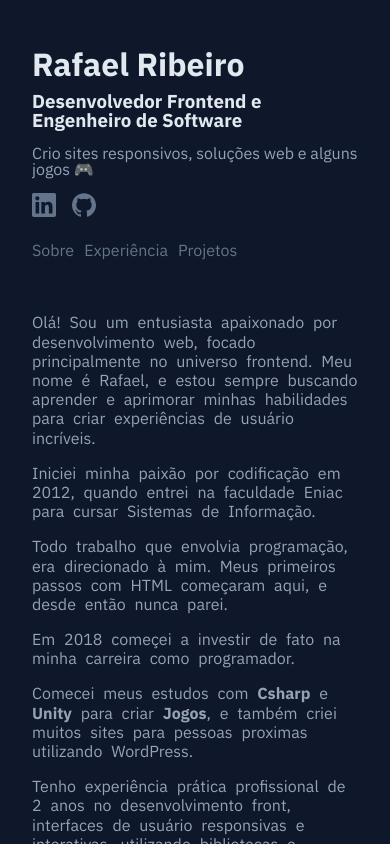
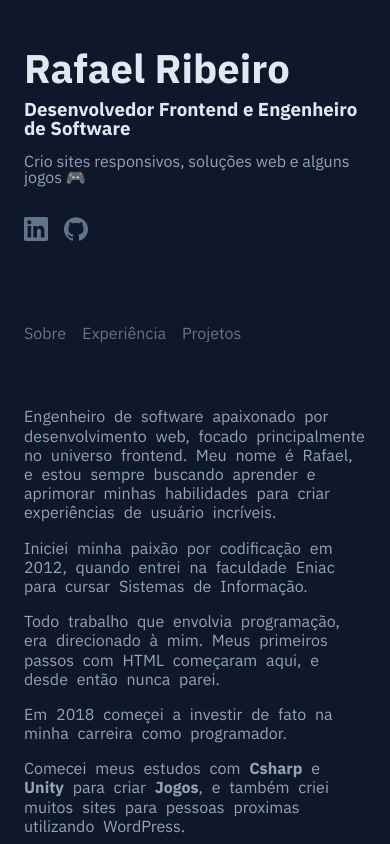
Before and after one commit to RafahOlive/portfolio, a React (Vite) app: page / in a window 390 px wide. Both pictures are taken after a click on the button "Sobre". Shown: the top 844 px of the page. Built offline with nearby package versions, Linux system fonts and the light colour scheme.

Commit message:
Ajustado responsividad

```diff
--- a/src/App.tsx
+++ b/src/App.tsx
@@ -1,4 +1,4 @@
-import { Header } from "./components/Header";
+import { Main } from "./components/Main";
 import { GlobalStyle } from "./styles/global";
 
 
@@ -7,7 +7,7 @@ export function App() {
   return (
     <>
     <GlobalStyle />
-      <Header />
+      <Main />
     </>
   )
 }
--- a/src/components/Header/styles.ts
+++ /dev/null
@@ -1,215 +0,0 @@
-import styled from "styled-components";
-import { devices } from "../../objects/sizes";
-
-export const HomeContainer = styled.main`
-  margin-top: 5.7rem;
-
-  padding: 0 10rem;
-
-  @media ${devices.extraSmall} {
-    display: flex;
-    flex-direction: column;
-    gap: 3rem;
-
-    margin-top: 3rem;
-
-    padding: 0 2rem;
-  }
-
-  @media ${devices.small} {
-    display: flex;
-    flex-direction: column;
-    gap: 3rem;
-
-    margin-top: 3rem;
-
-    padding: 0 2rem;
-  }
-
-  @media ${devices.medium} {
-  }
-
-  @media ${devices.extraLarge} {
-    margin-top: 5rem;
-
-    padding: 0 9rem;
-
-    /* position: fixed; */
-    /* left: 20px; */
-  }
-`;
-
-export const HeaderContainer = styled.header`
-  display: flex;
-  flex-direction: column;
-
-  width: 33rem;
-  height: auto;
-
-  h1,
-  h3 {
-    color: #e2e8f0;
-  }
-
-  h3 {
-    padding-top: 12px;
-  }
-
-  p {
-    padding-top: 16px;
-  }
-
-  @media ${devices.extraSmall} {
-    position: relative;
-    width: auto;
-    height: auto;
-
-    margin-top: auto;
-  }
-
-  @media ${devices.small} {
-    position: relative;
-    width: auto;
-    height: auto;
-
-    margin-top: auto;
-  }
-
-  @media ${devices.large} {
-    position: fixed;
-    left: 20%;
-
-    width: 25rem;
-    height: auto;
-  }
-`;
-
-export const HeaderMenu = styled.div`
-  button {
-    width: 100px;
-    height: 30px;
-
-    background: none;
-    border: none;
-    cursor: pointer;
-
-    font-family: "IBM Plex Sans";
-    font-size: medium;
-    color: #64748b;
-    text-align: left;
-
-    transition: 0.1s;
-  }
-
-  button:hover {
-    background: none;
-
-    color: #ffffff;
-
-    font-size: large;
-  }
-  @media ${devices.extraSmall} {
-    display: flex;
-    flex-direction: row;
-    gap: 10px;
-
-    justify-content: left;
-
-    margin-top: 1rem;
-
-    order: 1;
-
-    button {
-      width: auto;
-      height: 30px;
-    }
-  }
-
-  @media ${devices.small} {
-    display: flex;
-    flex-direction: row;
-    gap: 10px;
-
-    justify-content: left;
-
-    margin-top: 1rem;
-
-    order: 1;
-
-    button {
-      width: auto;
-      height: 30px;
-    }
-  }
-
-  @media ${devices.large} {
-    display: flex;
-    flex-direction: column;
-
-    margin-top: 5.4rem;
-
-    order: 0;
-  }
-`;
-
-export const SocialMedia = styled.div`
-  margin-top: 10rem;
-
-  a {
-    color: #64748b;
-
-    margin-top: 1rem;
-    margin-right: 1rem;
-
-    transition: 0.1s;
-  }
-
-  a:hover {
-    color: #ffffff;
-  }
-
-  @media ${devices.extraSmall} {
-    margin-top: 1rem;
-    order: 0;
-  }
-  @media ${devices.small} {
-    margin-top: 1rem;
-    order: 0;
-  }
-  @media ${devices.large} {
-    margin-top: 10rem;
-  }
-`;
-export const RightSide = styled.div`
-  width: 33rem;
-  height: auto;
-
-  margin-left: auto;
-
-  /* testes */
-  /* border: 1px solid pink;
-  background: white; */
-
-  @media ${devices.extraSmall} {
-    width: auto;
-    height: auto;
-
-    margin-left: 0;
-  }
-
-  @media ${devices.small} {
-    width: auto;
-    height: auto;
-
-    margin-left: 0;
-  }
-
-  @media ${devices.large} {
-    width: 33rem;
-    height: auto;
-
-    /* margin-left: auto; */
-    position: fixed;
-    left: 50%;
-  }
-`;
--- a/src/components/Header/index.tsx
+++ b/src/components/Main/index.tsx
@@ -4,9 +4,15 @@ import { Projects } from "../../pages/Projects";
 import { useState } from "react";
 import { Fade } from "react-awesome-reveal";
 import { SiLinkedin, SiGithub } from "react-icons/si";
-import { HeaderContainer, HeaderMenu, HomeContainer, RightSide, SocialMedia } from "./styles";
+import {
+  HeaderContainer,
+  HeaderMenu,
+  HomeContainer,
+  RightSide,
+  SocialMedia,
+} from "./styles";
 
-export function Header() {
+export function Main() {
   const [about, setAbout] = useState(false);
   const [experience, setExperience] = useState(false);
   const [projects, setProjects] = useState(false);
@@ -31,14 +37,10 @@ export function Header() {
   return (
     <HomeContainer>
       <HeaderContainer>
-          <h1>Rafael Ribeiro</h1>
-          <h3>Desenvolvedor Frontend e Engenheiro de Software</h3>
-          <p>Crio sites responsivos, soluções web e alguns jogos 🎮</p>
-        <HeaderMenu>
-          <button onClick={handelSetAbout}>Sobre</button>
-          <button onClick={handleSetExperience}>Experiência</button>
-          <button onClick={handleSetProjects}>Projetos</button>
-        </HeaderMenu>
+        <h1>Rafael Ribeiro</h1>
+        <h3>Desenvolvedor Frontend e Engenheiro de Software</h3>
+        <p>Crio sites responsivos, soluções web e alguns jogos 🎮</p>
+
         <SocialMedia>
           <a
             href="https://www.linkedin.com/in/rafaelribeirodev/"
@@ -51,6 +53,12 @@ export function Header() {
             <SiGithub size={24} />
           </a>
         </SocialMedia>
+
+        <HeaderMenu>
+          <button onClick={handelSetAbout}>Sobre</button>
+          <button onClick={handleSetExperience}>Experiência</button>
+          <button onClick={handleSetProjects}>Projetos</button>
+        </HeaderMenu>
       </HeaderContainer>
 
       <RightSide>
--- /dev/null
+++ b/src/components/Main/styles.ts
@@ -0,0 +1,162 @@
+import styled from "styled-components";
+import { devices } from "../../objects/sizes";
+
+export const HomeContainer = styled.main`
+  width: 100%;
+  padding-left: 1.5rem;
+  padding-right: 1.5rem;
+
+  padding-top: 3rem;
+
+  display: flex;
+  flex-direction: column;
+
+  @media ${devices.extraSmall} {
+    max-width: 640px;
+  }
+  @media ${devices.small} {
+    max-width: 768px;
+  }
+  @media ${devices.medium} {
+    max-width: 1024px;
+    display: flex;
+    flex-direction: row;
+  }
+  @media ${devices.large} {
+    max-width: 1280px;
+    display: flex;
+    flex-direction: row;
+  }
+  @media ${devices.extraLarge} {
+    max-width: 1536px;
+    display: flex;
+    flex-direction: row;
+  }
+`;
+
+export const HeaderContainer = styled.header`
+  h3 {
+    padding-top: 12px;
+  }
+
+  p {
+    padding-top: 16px;
+  }
+
+  @media ${devices.small} {
+    position: static;
+  }
+
+  @media ${devices.medium} {
+    display: flex;
+    flex-direction: column;
+
+    width: 100%;
+    height: auto;
+
+    position: sticky;
+    top: 3rem;
+
+    align-self: flex-start;
+  }
+`;
+
+export const HeaderMenu = styled.div`
+  display: flex;
+  flex-direction: row;
+  gap: 1rem;
+
+  margin-top: 2rem;
+
+  button {
+    width: fit-content;
+    background: none;
+    border: none;
+    cursor: pointer;
+
+    font-family: "IBM Plex Sans";
+    font-size: medium;
+    color: #64748b;
+    text-align: left;
+
+    transition: 0.1s;
+  }
+
+  button:hover {
+    background: none;
+
+    color: #ffffff;
+
+    font-size: large;
+  }
+  @media ${devices.extraSmall} {
+    display: flex;
+    flex-direction: row;
+    gap: 10px;
+
+    justify-content: left;
+
+    margin-top: 1rem;
+    button {
+      width: auto;
+      height: 30px;
+    }
+  }
+
+  @media ${devices.small} {
+    display: flex;
+    flex-direction: row;
+    gap: 10px;
+
+    margin-top: 1rem;
+    button {
+      width: auto;
+      height: 30px;
+    }
+  }
+
+  @media ${devices.medium} {
+    display: flex;
+    flex-direction: row;
+    margin-top: 5.4rem;
+  }
+
+  @media ${devices.large} {
+    display: flex;
+    flex-direction: row;
+
+    margin-top: 5.4rem;
+  }
+`;
+
+export const SocialMedia = styled.div`
+  margin-top: 2rem;
+  margin-bottom: 5rem;
+
+  a {
+    color: #64748b;
+
+    margin-top: 1rem;
+    margin-right: 1rem;
+
+    transition: 0.1s;
+  }
+
+  a:hover {
+    color: #ffffff;
+  }
+
+  @media ${devices.extraSmall} {
+    margin-top: 1rem;
+  }
+  @media ${devices.medium}{
+    order: 2;
+    margin-top: 30rem;
+  }
+
+`;
+export const RightSide = styled.div`
+  margin-top: 4rem;
+  width: 100%;
+  height: auto;
+`;
--- a/src/pages/About/index.tsx
+++ b/src/pages/About/index.tsx
@@ -4,7 +4,7 @@ export function About() {
   return (
     <>
       <Paragraph>
-        Olá! Sou um entusiasta apaixonado por desenvolvimento web, focado
+        Engenheiro de software apaixonado por desenvolvimento web, focado
         principalmente no universo frontend. Meu nome é Rafael, e estou sempre
         buscando aprender e aprimorar minhas habilidades para criar experiências
         de usuário incríveis.
@@ -49,10 +49,68 @@ export function About() {
       </Paragraph>
       <br />
       <Paragraph>
-        Hoje estou me especializando fortemente em <b>React</b>, Javascript e
-        suas principais funções.
+        Hoje estou me especializando fortemente em <b>React</b> e Javascript
       </Paragraph>
-      <br />
+      <Paragraph>
+        Lorem ipsum dolor sit, amet consectetur adipisicing elit. Fugiat est
+        dolor, pariatur quae rerum odit suscipit expedita modi in ipsam sed, ex
+        voluptatum, unde totam deleniti doloribus corrupti nostrum? Ratione.
+      </Paragraph>
+      <Paragraph>
+        Lorem ipsum dolor sit, amet consectetur adipisicing elit. Fugiat est
+        dolor, pariatur quae rerum odit suscipit expedita modi in ipsam sed, ex
+        voluptatum, unde totam deleniti doloribus corrupti nostrum? Ratione.
+      </Paragraph>
+      <Paragraph>
+        Lorem ipsum dolor sit, amet consectetur adipisicing elit. Fugiat est
+        dolor, pariatur quae rerum odit suscipit expedita modi in ipsam sed, ex
+        voluptatum, unde totam deleniti doloribus corrupti nostrum? Ratione.
+      </Paragraph>
+      <Paragraph>
+        Lorem ipsum dolor sit, amet consectetur adipisicing elit. Fugiat est
+        dolor, pariatur quae rerum odit suscipit expedita modi in ipsam sed, ex
+        voluptatum, unde totam deleniti doloribus corrupti nostrum? Ratione.
+      </Paragraph>
+      <Paragraph>
+        Lorem ipsum dolor sit, amet consectetur adipisicing elit. Fugiat est
+        dolor, pariatur quae rerum odit suscipit expedita modi in ipsam sed, ex
+        voluptatum, unde totam deleniti doloribus corrupti nostrum? Ratione.
+      </Paragraph>
+      <Paragraph>
+        Lorem ipsum dolor sit, amet consectetur adipisicing elit. Fugiat est
+        dolor, pariatur quae rerum odit suscipit expedita modi in ipsam sed, ex
+        voluptatum, unde totam deleniti doloribus corrupti nostrum? Ratione.
+      </Paragraph>
+      <Paragraph>
+        Lorem ipsum dolor sit, amet consectetur adipisicing elit. Fugiat est
+        dolor, pariatur quae rerum odit suscipit expedita modi in ipsam sed, ex
+        voluptatum, unde totam deleniti doloribus corrupti nostrum? Ratione.
+      </Paragraph>
+      <Paragraph>
+        Lorem ipsum dolor sit, amet consectetur adipisicing elit. Fugiat est
+        dolor, pariatur quae rerum odit suscipit expedita modi in ipsam sed, ex
+        voluptatum, unde totam deleniti doloribus corrupti nostrum? Ratione.
+      </Paragraph>
+      <Paragraph>
+        Lorem ipsum dolor sit, amet consectetur adipisicing elit. Fugiat est
+        dolor, pariatur quae rerum odit suscipit expedita modi in ipsam sed, ex
+        voluptatum, unde totam deleniti doloribus corrupti nostrum? Ratione.
+      </Paragraph>
+      <Paragraph>
+        Lorem ipsum dolor sit, amet consectetur adipisicing elit. Fugiat est
+        dolor, pariatur quae rerum odit suscipit expedita modi in ipsam sed, ex
+        voluptatum, unde totam deleniti doloribus corrupti nostrum? Ratione.
+      </Paragraph>
+      <Paragraph>
+        Lorem ipsum dolor sit, amet consectetur adipisicing elit. Fugiat est
+        dolor, pariatur quae rerum odit suscipit expedita modi in ipsam sed, ex
+        voluptatum, unde totam deleniti doloribus corrupti nostrum? Ratione.
+      </Paragraph>
+      <Paragraph>
+        Lorem ipsum dolor sit, amet consectetur adipisicing elit. Fugiat est
+        dolor, pariatur quae rerum odit suscipit expedita modi in ipsam sed, ex
+        voluptatum, unde totam deleniti doloribus corrupti nostrum? Ratione.
+      </Paragraph>
     </>
   );
 }
--- a/src/pages/Projects/styles.ts
+++ b/src/pages/Projects/styles.ts
@@ -22,12 +22,8 @@ export const MainBox = styled.div`
   }
 
   @media ${devices.extraSmall} {
-    /* width: auto;
-    height: auto; */
-
     display: flex;
     flex-direction: column;
-    order: 2;
   }
 `;
 
--- a/src/styles/global.ts
+++ b/src/styles/global.ts
@@ -27,5 +27,20 @@ p{
   color: #94A3B8;
 }
 
+h1{
+  font-size: 2.5rem;
+  line-height: 2.5rem;
+}
+
+h2{
+    font-size: 1.125rem;
+    line-height: 1.75rem;
+
+    font-weight: 500;
+}
+
+h1, h3 {
+    color: #e2e8f0;
+  }
 
 `;
```
Also changed, not shown: src/objects/sizes.ts (+10 -10 lines).
